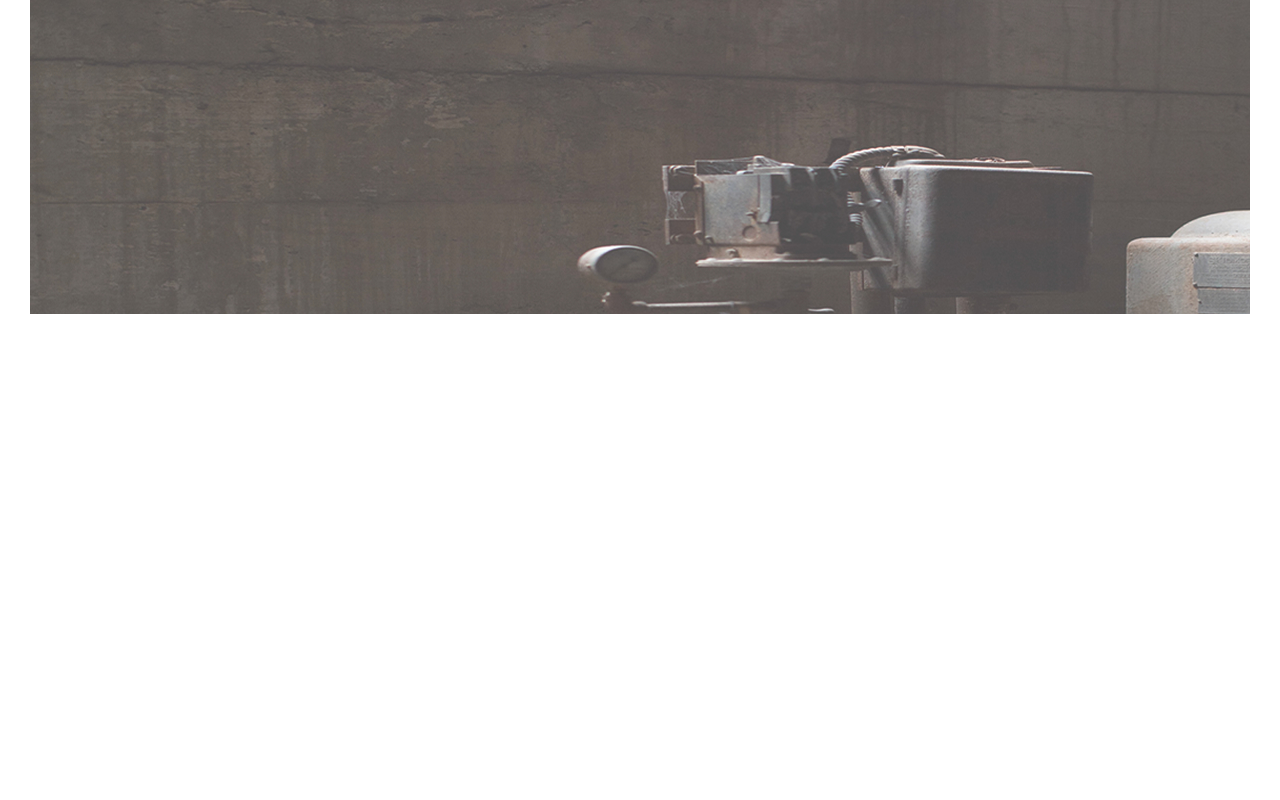
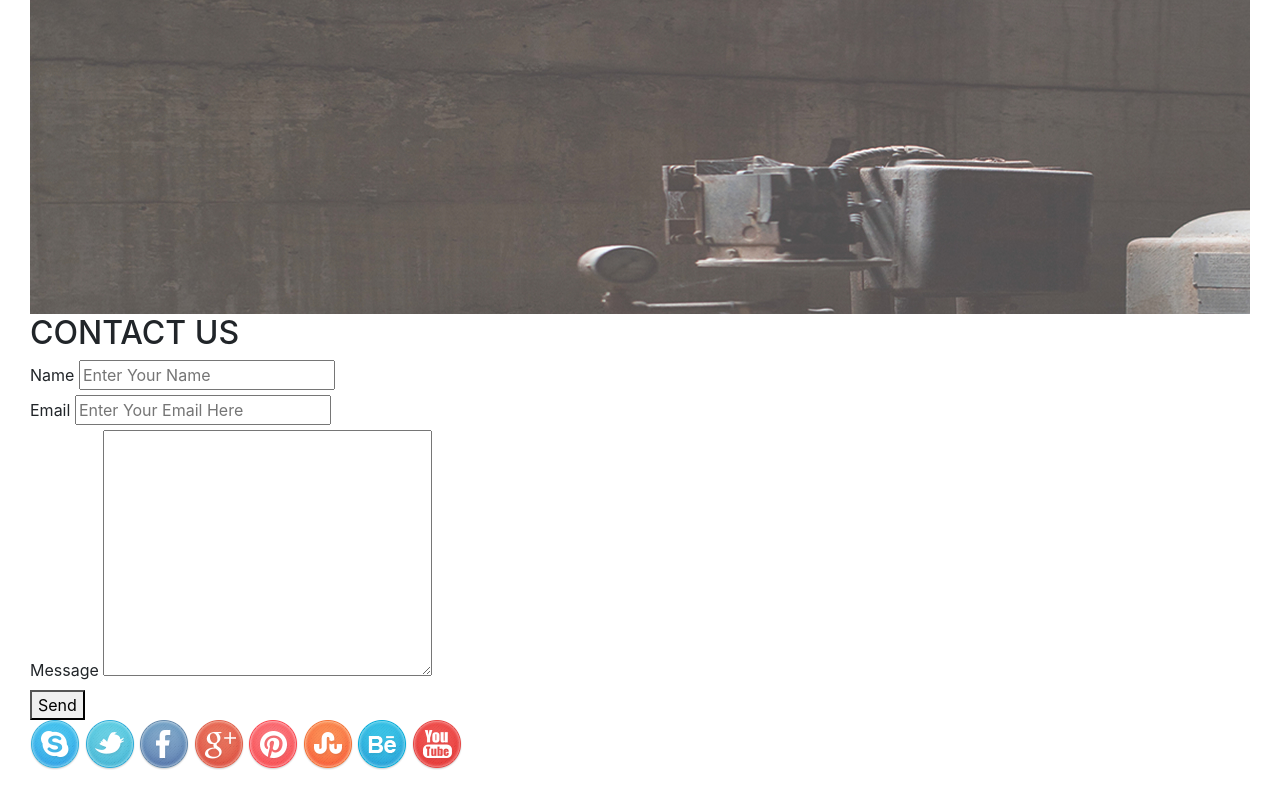
Before and after one commit to Ian722/IP-Delhani, a plain HTML site: page index.html in a window 1280 px wide. Shown: the part 2685-3485 px from the top of the page. Before the commit the page ends 3029 px from the top, so only its background shows below. Drawn offline with Linux system fonts and the light colour scheme; files whose address does not match are found by name.

Commit message:
add social image files

```diff
--- a/index.html
+++ b/index.html
@@ -81,6 +81,39 @@
         <form action="">
 
         </form>
+        <form action="">
+            <div class="contact_us">
+                    <h2>CONTACT US</h2>
+                    <div class="txtb">
+                        <label for="name">Name</label>
+                        <input type="text" class="name" name="" value="" placeholder="Enter Your Name">
+                    </div>
+                    <div class="txtb">
+                            <label for="name">Email</label>
+                            <input type="email" class="email" name="" value="" placeholder="Enter Your Email Here">
+                    </div>
+                    <div class="txtb1">
+                                <label for="name">Message</label>
+                                <textarea name="" id="" cols="30" rows="10"></textarea>
+                    </div>
+                    <button type="submit" class="submit">Send</button>
+
+
+
+            </div>
+    </form>
+
+    <div class="social_icons">
+        <img src="img/skype.png" alt="">
+        <img src="img/twitter.png" alt="">
+        <img src="img/facebook.png" alt="">
+        <img src="img/g_plus.png" alt="">
+        <img src="img/pinterest.png" alt="">
+        <img src="img/stumble_upon.png" alt="">
+        <img src="img/behance.png" alt="">
+        <img src="img/you_tube.png" alt="">
+
+    </div>
 
 
 
```
Also changed, not shown: js/scripts.js (+39 -0 lines), img/behance.png (added), img/dribble.png (added), img/facebook.png (added), img/flickr.png (added), img/g_plus.png (added), img/pinterest.png (added), img/skype.png (added), img/stumble_upon.png (added), img/twitter.png (added), img/you_tube.png (added).
